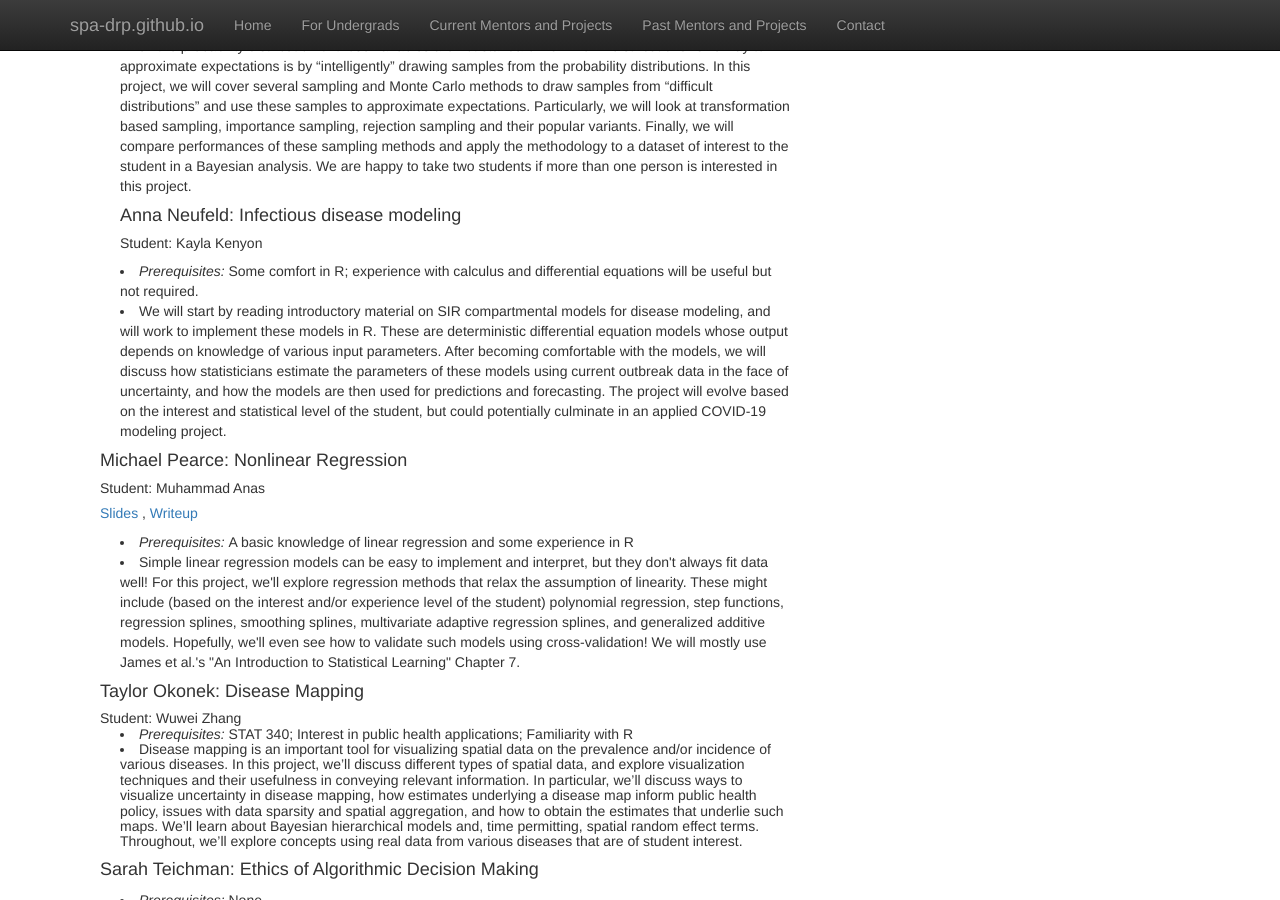
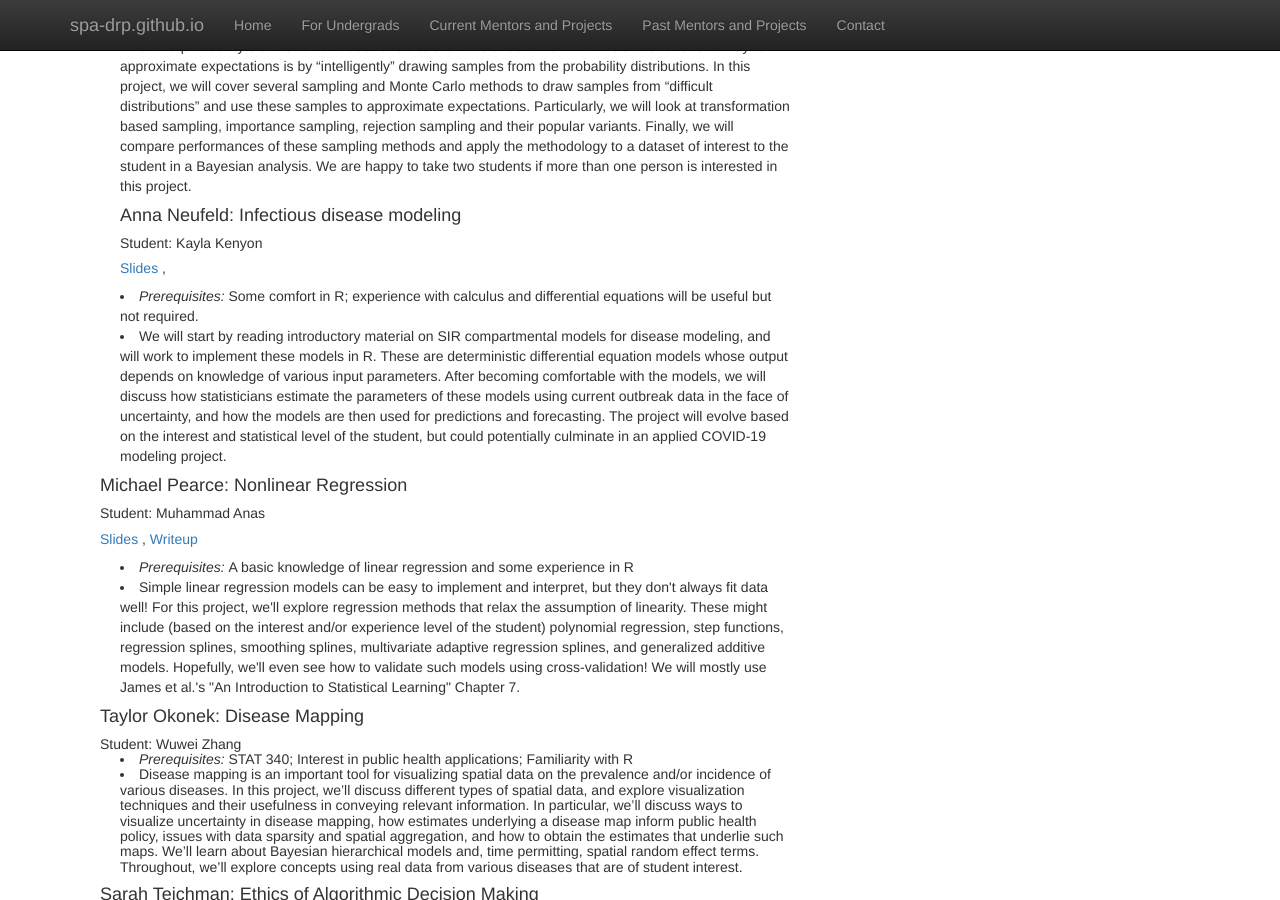
Before and after one commit to SPA-DRP/spa-drp.github.io, a Jekyll site: the page built from past-projects.html, in a window 1280 px wide and 900 px high, scrolled down 709 px. Built offline with Jekyll 4.4.1, drawn with Linux system fonts in a browser that asks for light colours; nearby versions of some CDN libraries; library files that are not in the unit come from our copies.

Commit message:
Add kayla slides

```diff
--- a/past-projects.html
+++ b/past-projects.html
@@ -51,9 +51,9 @@
 
       <h4> Anna Neufeld: Infectious disease modeling </h4>
         <h5> Student: Kayla Kenyon </h5>
-        <!-- <h5> <a href = "https://spa-drp.github.io/writeups/spring2021/kevin_slides.pdf"> Slides </a>,
-          <a href = "https://spa-drp.github.io/writeups/spring2021/kevin_writeup.pdf""> Writeup </a>
-        </h5> -->
+      <h5> <a href = "https://spa-drp.github.io/writeups/spring2021/kevin_slides.pdf"> Slides </a>,
+          <!-- <a href = "https://spa-drp.github.io/writeups/spring2021/kevin_writeup.pdf""> Writeup </a> -->
+        </h5>
       <p class="content" style="padding:0px;margin:0px 20px 0px;">
         <p class="content" style="padding:0px;margin:0px 20px 0px;">
             <li style="padding:0px;margin:0px 20px 0px;"> <i> Prerequisites: </i>
```
Also changed, not shown: 2 other files.
